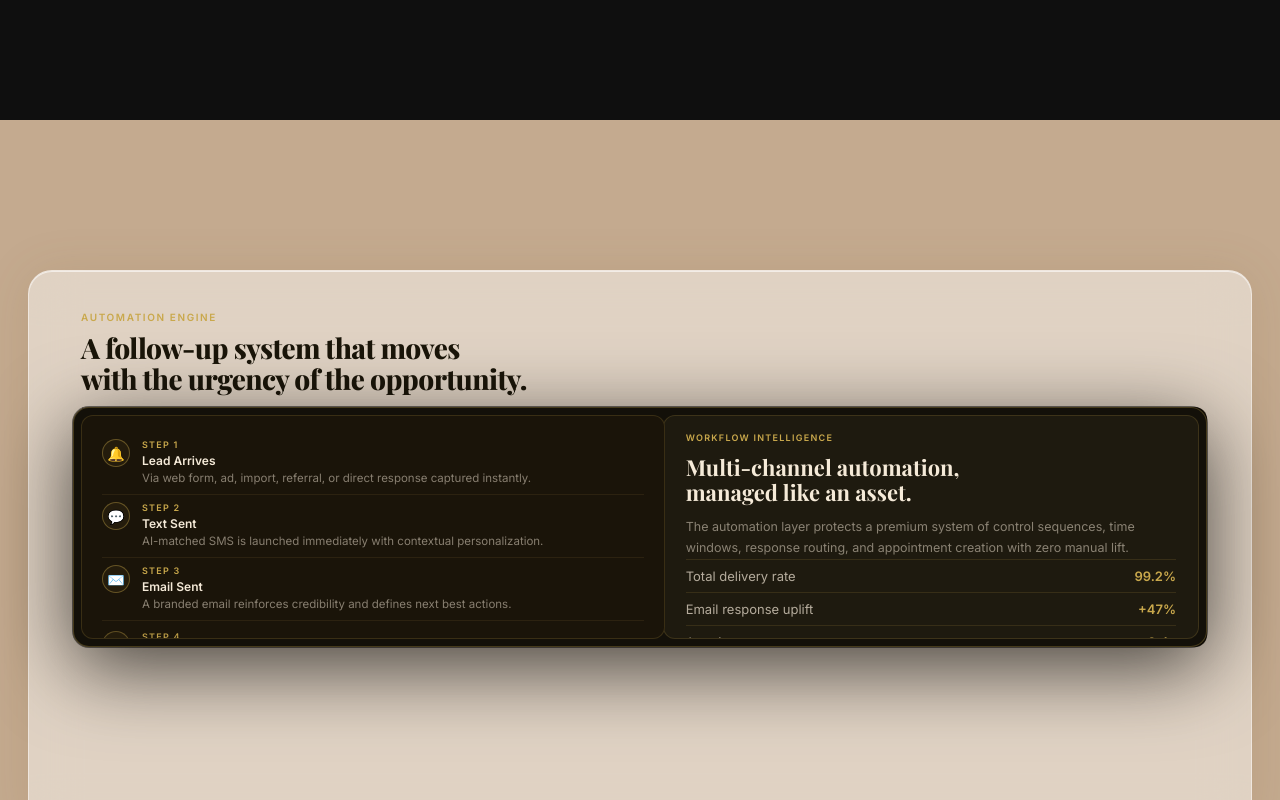
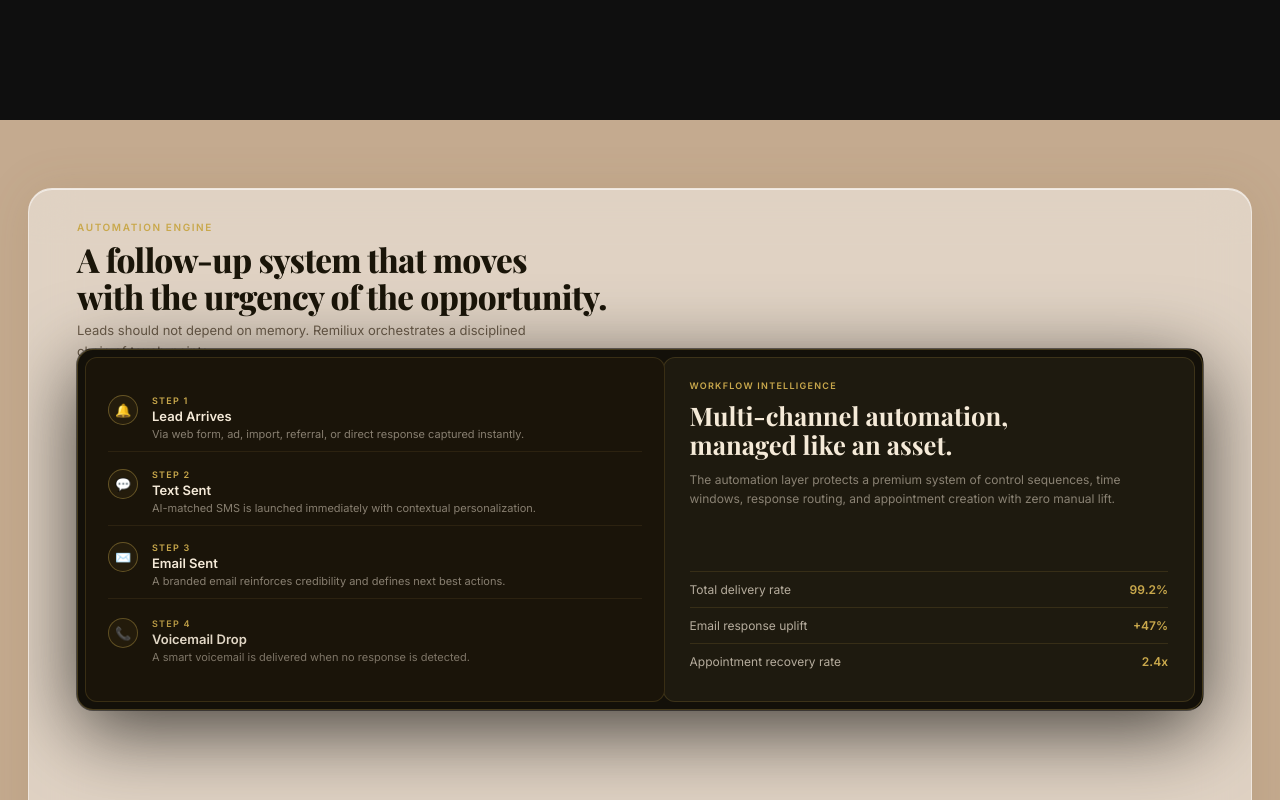
Before and after one commit to kariimhisham1/CRM-Remiliux-New-LP, a React (Create React App) app: page / in a window 1280 px wide. Shown: the part 5480-6280 px from the top of the page. Built offline with nearby package versions, Linux system fonts and the light colour scheme.

Commit message:
Update WhyTeams.css

```diff
--- a/src/components/WhyTeams.css
+++ b/src/components/WhyTeams.css
@@ -3,38 +3,46 @@
 .wt__sticky {
   position: sticky; top: 0; height: 100vh;
   display: flex; align-items: center; justify-content: center;
-  padding: 72px 28px 12px; box-sizing: border-box; overflow: hidden;
+  padding: 68px 28px 12px;
+  box-sizing: border-box; overflow: hidden;
 }
 
+/* ── Frosted frame — fills available height ── */
 .wt__frame {
   width: 100%; max-width: 1260px;
+  height: calc(100vh - 80px);
   background: rgba(250, 248, 244, 0.52);
   backdrop-filter: blur(24px); -webkit-backdrop-filter: blur(24px);
   border-radius: 24px; border: 1px solid rgba(255,255,255,0.45);
   box-shadow: 0 2px 48px rgba(120,90,50,0.13), inset 0 1px 0 rgba(255,255,255,0.6);
-  padding: 24px 44px 20px; position: relative;
-  display: flex; flex-direction: column;
+  padding: 32px 48px 24px;
+  position: relative; display: flex; flex-direction: column;
+  gap: 0;
   opacity: 0; transform: translateY(60px);
   transition: opacity 0.75s cubic-bezier(0.22,1,0.36,1), transform 0.75s cubic-bezier(0.22,1,0.36,1);
+  overflow: hidden;
 }
 .wt__frame--visible { opacity: 1; transform: translateY(0); }
 
-.wt__header { top: 40px; left: 52px; right: 52px; transition: opacity 0.3s ease; }
-.wt__header-spacer { height: 100px; margin-bottom: 12px; flex-shrink: 0; }
+/* ── Headers ── */
+.wt__header { top: 32px; left: 48px; right: 48px; transition: opacity 0.3s ease; }
+.wt__header-spacer { height: 112px; margin-bottom: 16px; flex-shrink: 0; }
 
 .wt__eyebrow {
   font-family: var(--font-body, sans-serif); font-size: 10px; font-weight: 600;
-  letter-spacing: 0.16em; text-transform: uppercase; color: var(--gold, #C9A84C); margin-bottom: 10px;
+  letter-spacing: 0.16em; text-transform: uppercase; color: var(--gold, #C9A84C); margin-bottom: 8px;
 }
 .wt__headline {
-  font-family: var(--font-display, serif); font-size: clamp(20px, 2.2vw, 28px);
-  font-weight: 800; color: #1a1509; line-height: 1.1; letter-spacing: -0.02em; margin-bottom: 8px;
+  font-family: var(--font-display, serif); font-size: clamp(22px, 2.6vw, 34px);
+  font-weight: 800; color: #1a1509; line-height: 1.1; letter-spacing: -0.02em; margin-bottom: 6px;
 }
 .wt__body { font-family: var(--font-body, sans-serif); font-size: 13px; line-height: 1.6; color: #6b5c4a; max-width: 480px; }
 
-/* ── Stage ── */
+/* ── Stage — flex: 1 so it fills remaining height ── */
 .wt__cards-stage {
-  position: relative; height: clamp(240px, 30vh, 300px); flex-shrink: 0;
+  position: relative;
+  flex: 1;
+  min-height: 0;
 }
 .wt__cards { position: absolute; inset: 0; }
 
@@ -45,155 +53,121 @@
 }
 .wt__card {
   position: absolute; inset: 0; background: #1e1810;
-  padding: 20px 20px 22px; display: flex; flex-direction: column;
+  padding: 18px 18px 20px; display: flex; flex-direction: column;
   border: 1px solid rgba(201,168,76,0.16);
   backface-visibility: hidden; -webkit-backface-visibility: hidden; overflow: hidden;
 }
 .wt__card--front { transform: rotateY(0deg); }
 .wt__card--back  { transform: rotateY(180deg); background: #231c0f; }
 .wt__card-icon {
-  font-size: 17px; margin-bottom: 10px; width: 32px; height: 32px; border-radius: 8px;
+  font-size: 16px; margin-bottom: 8px; width: 30px; height: 30px; border-radius: 7px;
   background: rgba(201,168,76,0.1); border: 1px solid rgba(201,168,76,0.18);
   display: flex; align-items: center; justify-content: center; flex-shrink: 0;
 }
-.wt__card-title { font-family: var(--font-body, sans-serif); font-size: 13px; font-weight: 600; color: #f5ead8; margin-bottom: 6px; line-height: 1.2; }
-.wt__card-desc  { font-family: var(--font-body, sans-serif); font-size: 11px; line-height: 1.5; color: rgba(245,234,216,0.40); margin: 0; }
+.wt__card-title { font-family: var(--font-body, sans-serif); font-size: 12px; font-weight: 600; color: #f5ead8; margin-bottom: 5px; line-height: 1.2; }
+.wt__card-desc  { font-family: var(--font-body, sans-serif); font-size: 10.5px; line-height: 1.5; color: rgba(245,234,216,0.40); margin: 0; }
 
-/* ── Outer dark container — the big dark card wrapping both panels ── */
+/* ── Outer dark container ── */
 .wt__panels-bg {
   position: absolute; inset: 0;
-  background: #131009;
-  border-radius: 16px;
+  background: #131009; border-radius: 16px;
   border: 1px solid rgba(201,168,76,0.28);
   box-shadow: 0 20px 80px rgba(0,0,0,0.7), 0 0 0 1px rgba(0,0,0,0.5);
   z-index: 1; pointer-events: none;
 }
 
-/* ── LEFT inner panel card ── */
+/* ── LEFT inner panel ── */
 .wt__timeline-panel {
   position: absolute; left: 8px; top: 8px; bottom: 8px;
-  background: #1a1409;
-  border-radius: 12px;
+  background: #1a1409; border-radius: 12px;
   border: 1px solid rgba(201,168,76,0.18);
-  padding: 16px 20px;
-  box-sizing: border-box; overflow: hidden;
-  display: flex; flex-direction: column; justify-content: space-evenly;
-  z-index: 2;
+  padding: 20px 22px; box-sizing: border-box; overflow: hidden;
+  display: flex; flex-direction: column; justify-content: space-evenly; z-index: 2;
 }
 .wt__timeline-step {
-  display: flex; gap: 12px; padding: 7px 0;
-  border-bottom: 1px solid rgba(201,168,76,0.1);
-  /* entry animation */
-  will-change: transform, opacity;
+  display: flex; gap: 14px; padding: 8px 0;
+  border-bottom: 1px solid rgba(201,168,76,0.1); will-change: transform, opacity;
 }
 .wt__timeline-step:last-child { border-bottom: none; }
 .wt__timeline-icon {
-  width: 28px; height: 28px; border-radius: 50%;
+  width: 30px; height: 30px; border-radius: 50%;
   border: 1px solid rgba(201,168,76,0.4);
   display: flex; align-items: center; justify-content: center;
-  font-size: 14px; flex-shrink: 0; background: rgba(201,168,76,0.06);
+  font-size: 13px; flex-shrink: 0; background: rgba(201,168,76,0.06);
 }
 .wt__timeline-steplabel {
   font-family: var(--font-body, sans-serif); font-size: 9px; font-weight: 700;
-  letter-spacing: 0.14em; text-transform: uppercase; color: var(--gold, #C9A84C); margin-bottom: 3px;
+  letter-spacing: 0.14em; text-transform: uppercase; color: var(--gold, #C9A84C); margin-bottom: 2px;
 }
-.wt__timeline-title { font-family: var(--font-body, sans-serif); font-size: 12px; font-weight: 700; color: #f5ead8; margin-bottom: 2px; }
-.wt__timeline-desc  { font-family: var(--font-body, sans-serif); font-size: 11.5px; line-height: 1.5; color: rgba(245,234,216,0.5); margin: 0; }
+.wt__timeline-title { font-family: var(--font-body, sans-serif); font-size: 13px; font-weight: 700; color: #f5ead8; margin-bottom: 2px; }
+.wt__timeline-desc  { font-family: var(--font-body, sans-serif); font-size: 11px; line-height: 1.5; color: rgba(245,234,216,0.5); margin: 0; }
 
-/* ── RIGHT inner panel card ── */
+/* ── RIGHT inner panel ── */
 .wt__workflow-overlay {
   position: absolute; top: 8px; bottom: 8px; right: 8px;
-  background: #1e1a0f;
-  border-radius: 12px;
+  background: #1e1a0f; border-radius: 12px;
   border: 1px solid rgba(201,168,76,0.18);
-  padding: 16px 22px;
-  display: flex; flex-direction: column;
-  box-sizing: border-box; overflow: hidden;
-  z-index: 2;
+  padding: 22px 26px; display: flex; flex-direction: column;
+  box-sizing: border-box; overflow: hidden; z-index: 2;
 }
 .wt__workflow-eyebrow {
   font-family: var(--font-body, sans-serif); font-size: 9px; font-weight: 700;
-  letter-spacing: 0.14em; text-transform: uppercase; color: var(--gold, #C9A84C); margin-bottom: 12px;
+  letter-spacing: 0.14em; text-transform: uppercase; color: var(--gold, #C9A84C); margin-bottom: 10px;
 }
 .wt__workflow-headline {
-  font-family: var(--font-display, serif); font-size: clamp(16px, 1.8vw, 22px);
-  font-weight: 700; color: #f5ead8; line-height: 1.15; margin-bottom: 12px;
+  font-family: var(--font-display, serif); font-size: clamp(18px, 2vw, 26px);
+  font-weight: 700; color: #f5ead8; line-height: 1.15; margin-bottom: 10px;
 }
 .wt__workflow-body {
-  font-family: var(--font-body, sans-serif); font-size: 12.5px; line-height: 1.65;
+  font-family: var(--font-body, sans-serif); font-size: 12px; line-height: 1.6;
   color: rgba(245,234,216,0.5); margin-bottom: 0;
 }
 .wt__stat-list { margin-top: auto; }
 .wt__stat-row {
   display: flex; align-items: center; justify-content: space-between;
-  padding: 8px 0; border-top: 1px solid rgba(201,168,76,0.14);
-  font-family: var(--font-body, sans-serif); font-size: 13px; color: rgba(245,234,216,0.7);
+  padding: 10px 0; border-top: 1px solid rgba(201,168,76,0.14);
+  font-family: var(--font-body, sans-serif); font-size: 12px; color: rgba(245,234,216,0.7);
 }
 .wt__stat-row strong { color: var(--gold, #C9A84C); font-weight: 700; }
 
-/* ── Integrations ── */
-.wt__integrations { flex-shrink: 0; overflow: hidden; }
+/* ── Integration section — fixed height, always visible ── */
+.wt__integrations {
+  flex-shrink: 0; padding-top: 16px; overflow: hidden;
+}
 .wt__integrations-headline {
-  font-family: var(--font-display, serif); font-size: clamp(18px,2vw,24px);
-  font-weight: 700; color: #1a1509; line-height: 1.18; margin-bottom: 6px;
+  font-family: var(--font-display, serif); font-size: clamp(14px, 1.5vw, 18px);
+  font-weight: 700; color: #1a1509; line-height: 1.18; margin-bottom: 4px;
 }
 .wt__integrations-body {
-  font-family: var(--font-body, sans-serif); font-size: 12px; line-height: 1.55;
-  color: #6b5c4a; max-width: 560px; margin-bottom: 14px;
-}
-.wt__pills { display: flex; gap: 10px; overflow-x: auto; scrollbar-width: none; padding-bottom: 2px; }
-.wt__pills::-webkit-scrollbar { display: none; }
-.wt__pill {
-  flex-shrink: 0; display: flex; align-items: center; gap: 8px;
-  background: #1a1409; border: 1px solid rgba(201,168,76,0.2);
-  border-radius: 999px; padding: 10px 16px; white-space: nowrap;
-}
-.wt__pill-icon { font-size: 14px; }
-.wt__pill-label { font-family: var(--font-body, sans-serif); font-size: 12px; font-weight: 600; color: #f5ead8; }
-.wt__pill-tag {
-  font-family: var(--font-body, sans-serif); font-size: 9px; font-weight: 700;
-  letter-spacing: 0.08em; text-transform: uppercase; color: rgba(201,168,76,0.85);
-  background: rgba(201,168,76,0.12); border-radius: 999px; padding: 3px 8px;
+  font-family: var(--font-body, sans-serif); font-size: 11px; line-height: 1.5;
+  color: #6b5c4a; max-width: 560px; margin-bottom: 10px;
 }
 
-/* ── Live sliding marquee ── */
+/* ── Marquee ── */
 .wt__marquee-wrapper {
-  overflow: hidden;
-  width: 100%;
-  mask-image: linear-gradient(to right, transparent 0%, black 8%, black 92%, transparent 100%);
-  -webkit-mask-image: linear-gradient(to right, transparent 0%, black 8%, black 92%, transparent 100%);
+  overflow: hidden; width: 100%;
+  mask-image: linear-gradient(to right, transparent 0%, black 6%, black 94%, transparent 100%);
+  -webkit-mask-image: linear-gradient(to right, transparent 0%, black 6%, black 94%, transparent 100%);
 }
-
 .wt__marquee-track {
-  display: flex;
-  gap: 10px;
-  width: max-content;
-  animation: marquee-slide 28s linear infinite;
+  display: flex; gap: 8px; width: max-content;
+  animation: marquee-slide 26s linear infinite;
 }
-
-.wt__marquee-track:hover {
-  animation-play-state: paused;
-}
-
+.wt__marquee-track:hover { animation-play-state: paused; }
 @keyframes marquee-slide {
   0%   { transform: translateX(0); }
   100% { transform: translateX(-50%); }
 }
 
-/* ── Integration section sizing ── */
-.wt__integrations {
-  flex-shrink: 0;
-  overflow: hidden;
+.wt__pill {
+  flex-shrink: 0; display: flex; align-items: center; gap: 8px;
+  background: #1a1409; border: 1px solid rgba(201,168,76,0.2);
+  border-radius: 999px; padding: 8px 14px; white-space: nowrap;
 }
-.wt__integrations .wt__integrations-headline {
-  font-size: clamp(14px, 1.6vw, 18px);
-  margin-bottom: 4px;
+.wt__pill-icon { font-size: 13px; }
+.wt__pill-label { font-family: var(--font-body, sans-serif); font-size: 11px; font-weight: 600; color: #f5ead8; }
+.wt__pill-tag {
+  font-family: var(--font-body, sans-serif); font-size: 8px; font-weight: 700;
+  letter-spacing: 0.08em; text-transform: uppercase; color: rgba(201,168,76,0.85);
+  background: rgba(201,168,76,0.12); border-radius: 999px; padding: 2px 7px;
 }
-.wt__integrations .wt__integrations-body {
-  font-size: 11px;
-  margin-bottom: 10px;
-  line-height: 1.5;
-}
-.wt__marquee-wrapper {
-  flex-shrink: 0;
-}
```
